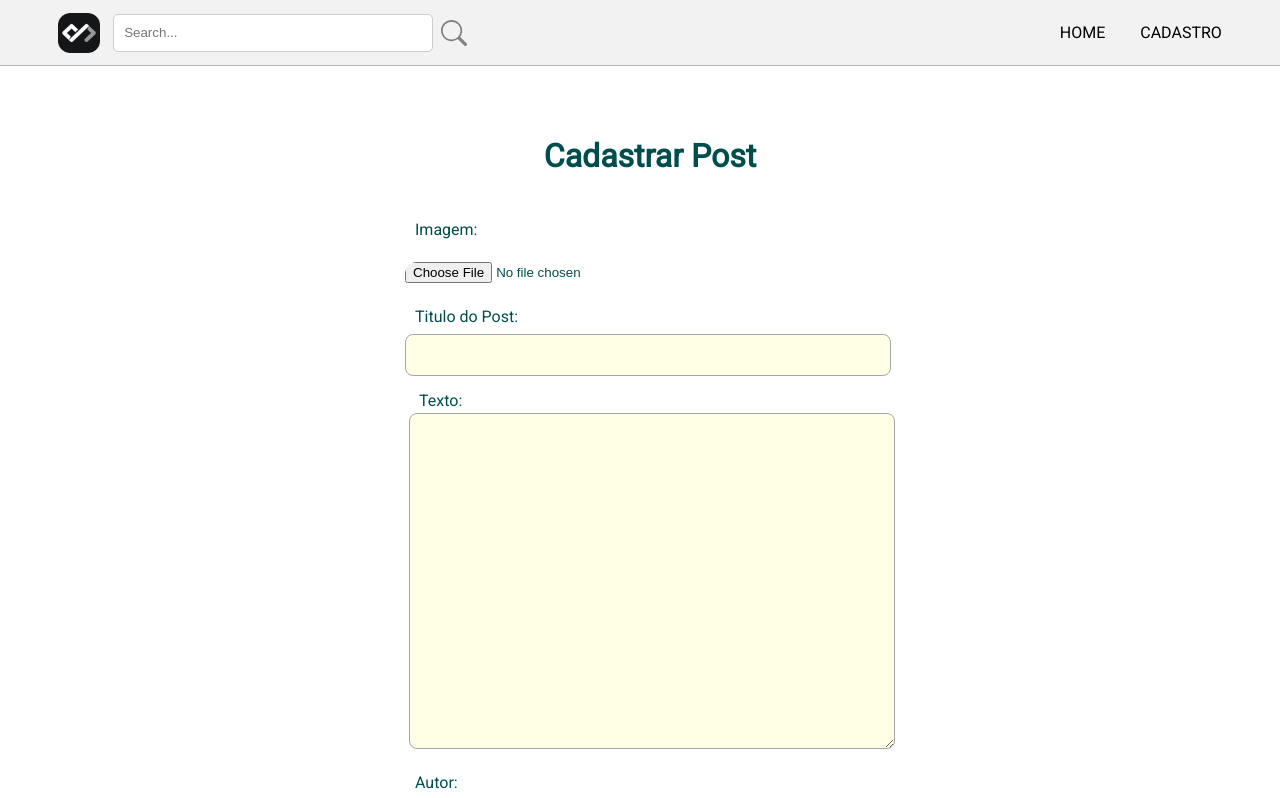
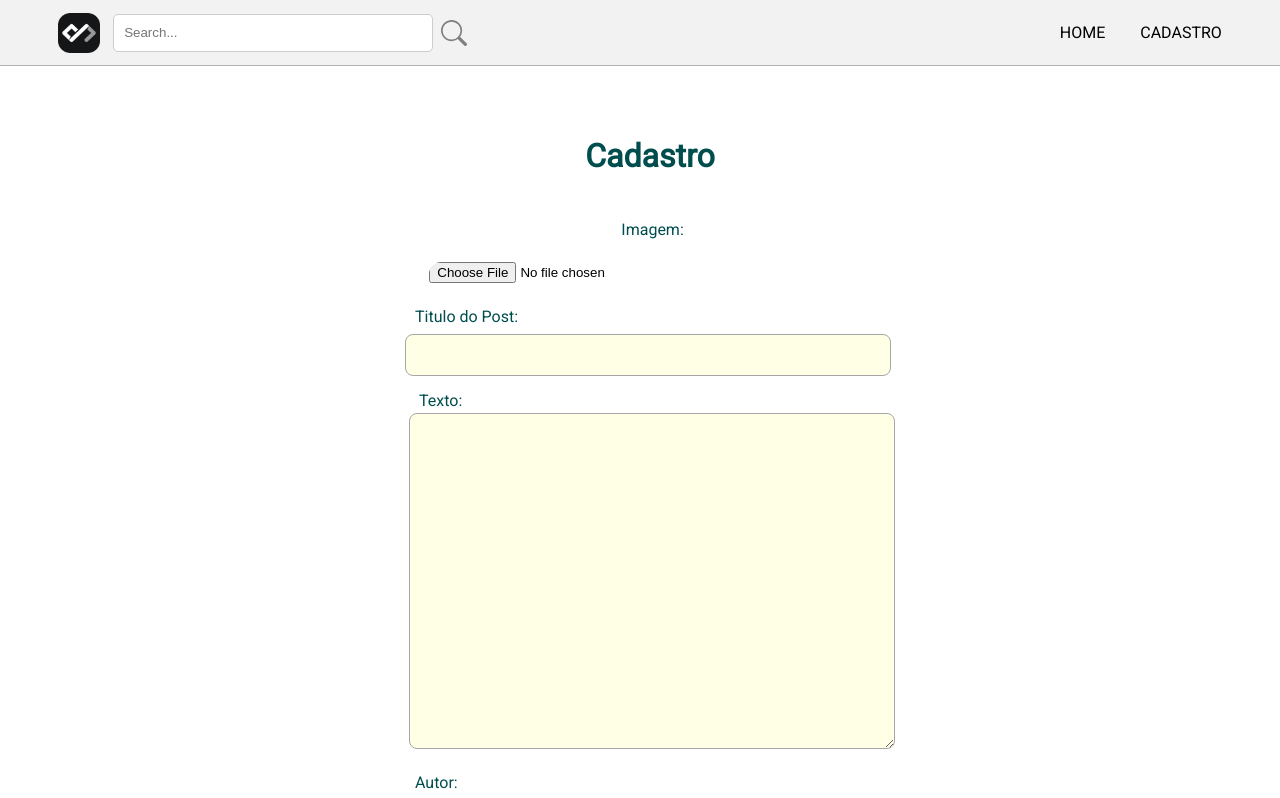
Before and after one commit to GustavoFSProg/blog-web-front-end, a React (Vite) app: page /register in a window 1280 px wide. Shown: the top 798 px of the page. Built offline with nearby package versions, Linux system fonts and the light colour scheme.

Commit message:
afadfasdf

```diff
--- a/src/Register.jsx
+++ b/src/Register.jsx
@@ -10,7 +10,8 @@ import {
   Label,
   InputFile,
   Button,
-  TextArea
+  TextArea,
+  ListContainer
 } from './styled-register'
 import { useEffect, useState } from 'react'
 
@@ -50,21 +51,15 @@ function Register() {
       <Container>
         <DivListagemProdutos>
           <ProductContainer>
-            <div
-              style={{
-                color: '#004d4d',
-                fontFamily: 'Roboto',
-                display: 'flex',
-                justifyContent: 'center',
-                alignItems: 'center',
-              }}
+            <ListContainer
+
             >
-              <h1>Cadastrar Post</h1>
-            </div>
+              <h1>Cadastro</h1>
+            </ListContainer>
             <br />
             <div
               style={{
-                color: '#004d4d',
+                // background: 'yellow',
                 fontFamily: 'Roboto',
                 display: 'flex',
                 justifyContent: 'center',
@@ -78,8 +73,10 @@ function Register() {
 
                 <div style={{
                   display: 'flex', flexDirection: 'column',
-                  width: '100%',
-                  justifyContent: 'left'
+                    width: '99%',
+                    justifyContent: 'left',
+                    alignItems: 'center',
+
                 }}>
 
                   <Label>Imagem: </Label>
--- a/src/styled-register.js
+++ b/src/styled-register.js
@@ -29,6 +29,8 @@ export const DivListagemProdutos = styled.div`
     flex-direction: column;
     margin-top: 10px;
     margin-left: -32px;
+  width: 00%;
+
   }
 `
 export const ProductContainer = styled.div`
@@ -42,7 +44,7 @@ export const ProductContainer = styled.div`
 
   @media screen and (max-width: 900px) {
     margin-top: 20px;
-    width: 90%;
+    width: 98%;
   }
 `
 export const Input = styled.input`
@@ -70,6 +72,13 @@ export const FormContainer = styled.div`
   width: 50vw;
 
   /* background: green; */
+
+
+  @media screen and (max-width: 900px) {
+    /* margin-left: -114px; */
+      width: 17rem;
+
+  }
 
 `
 export const Label = styled.label`
@@ -119,3 +128,20 @@ export const TextArea = styled.textarea`
 
   }
 `
+
+export const ListContainer = styled.div`
+  color: #004d4d;
+  font-family: Roboto;
+  display: flex;
+  justify-content: center;
+  align-items: center;
+  width: 100%;
+  /* background: blue; */
+
+
+
+  @media screen and (max-width: 900px) {
+      width: 80%;
+
+  }
+`
```
